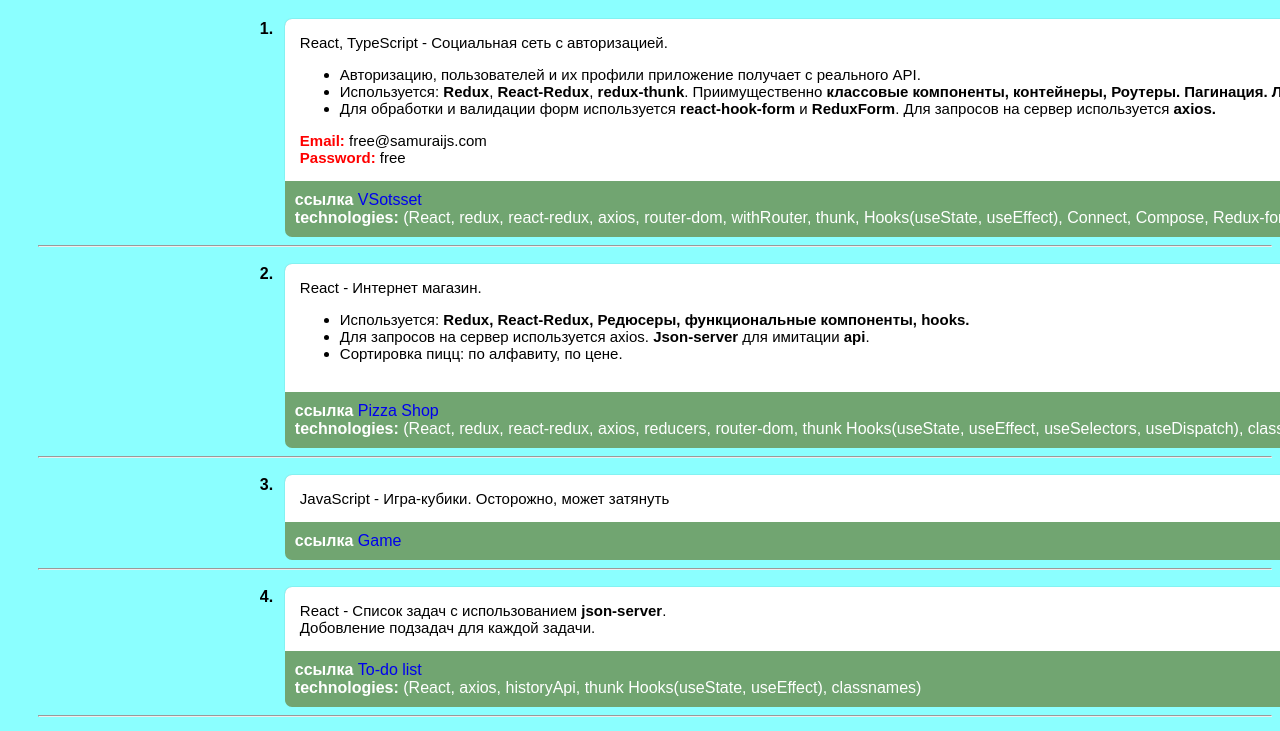
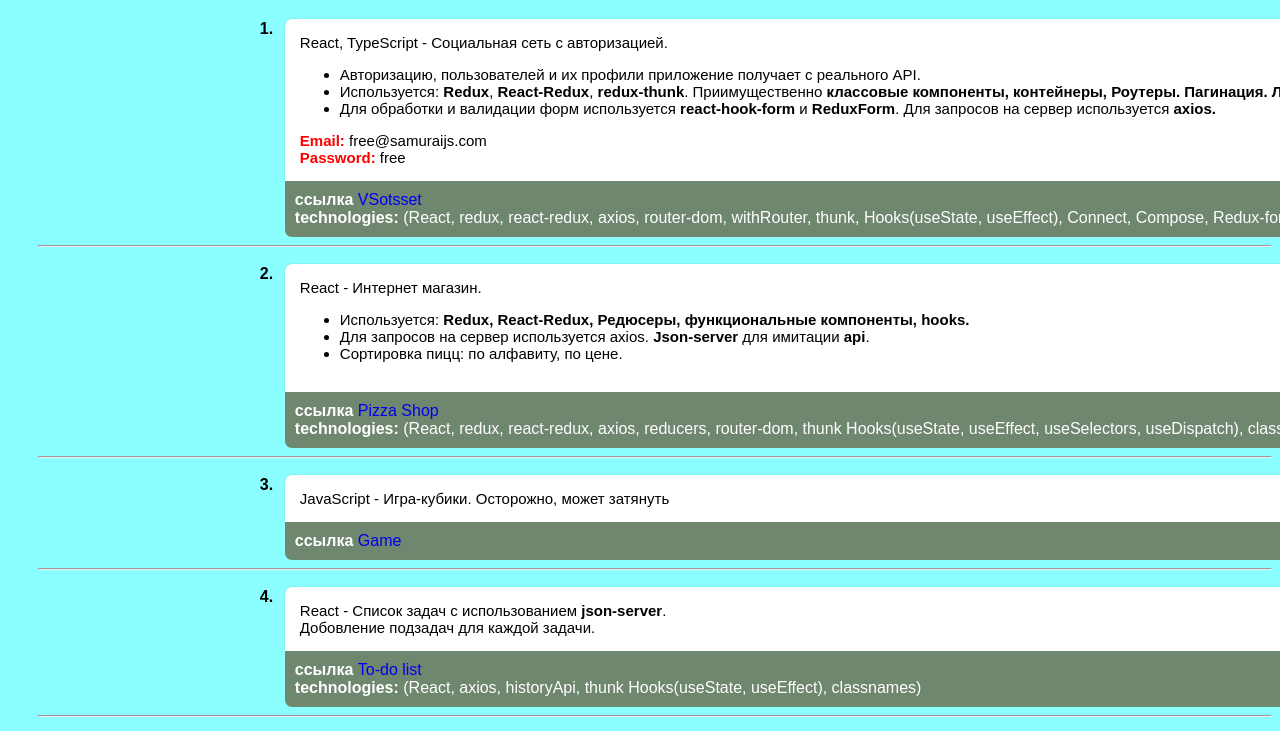
Before and after one commit to Suanchik/portf, a plain HTML site: page index.html in a window 1280 px wide. Shown: the part 61-792 px from the top of the page. Drawn offline with Linux system fonts and the light colour scheme.

Commit message:
Update index.css

```diff
--- a/css/index.css
+++ b/css/index.css
@@ -74,7 +74,7 @@ p {
 
   .technologies {
     margin-top: -10px;
-    background-color: rgb(113, 165, 113);
+    background-color: rgb(111, 134, 111);
     color: white;
     width: 1210px;
     padding: 10px;
```
